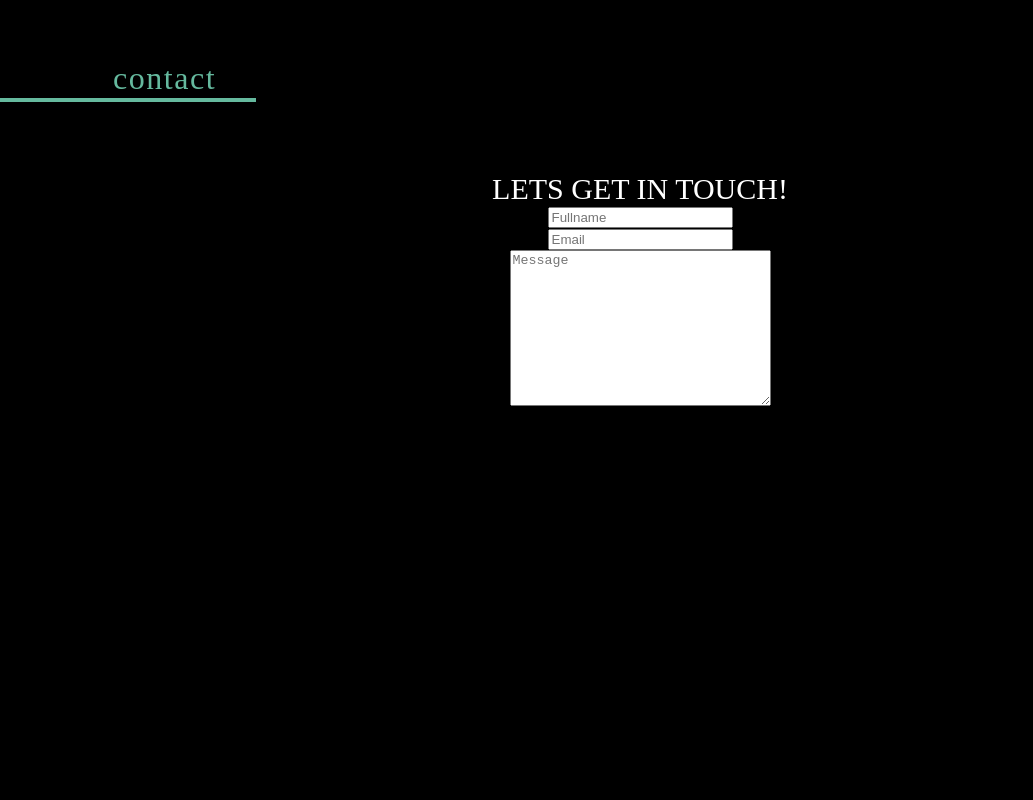
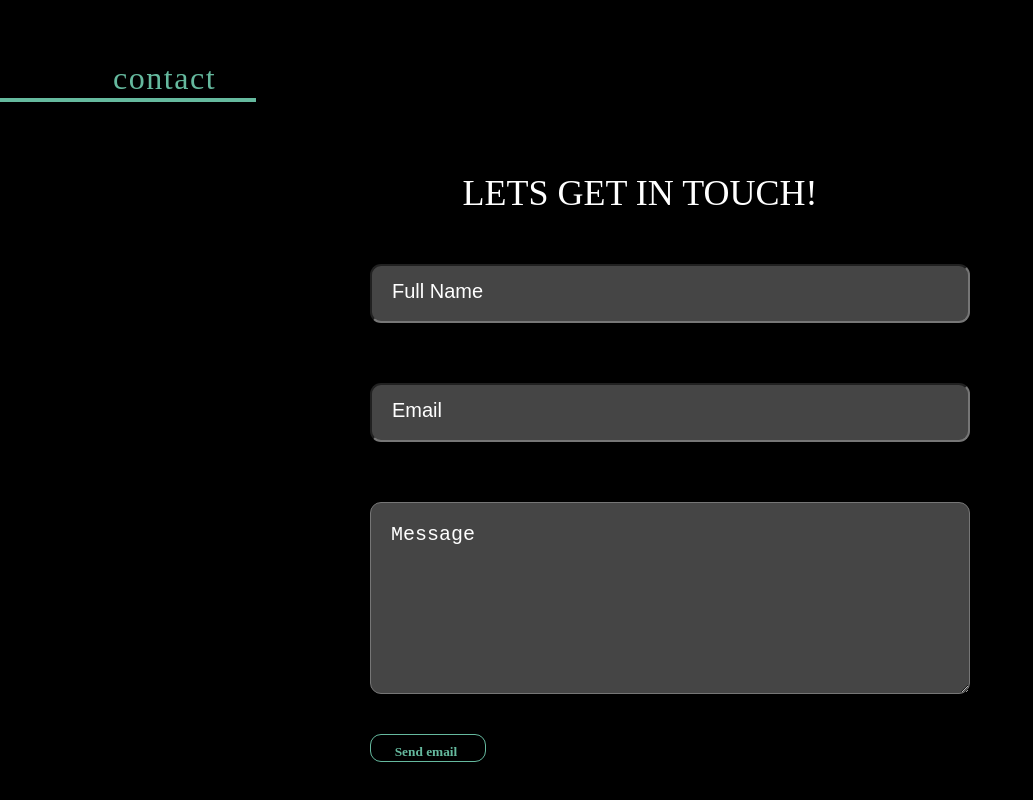
Before and after one commit to Elvedin123/my-website, a React (Create React App) app in the folder client/: page / in a window 1280 px wide. Shown: the part 4720-5520 px from the top of the page, without its empty margins (0-1033 px from the left). Built offline with nearby package versions, Linux system fonts and the light colour scheme.

Commit message:
finished form set up

```diff
--- a/client/src/components/Form/Form.jsx
+++ b/client/src/components/Form/Form.jsx
@@ -2,12 +2,16 @@ import formcss from './Form.module.css'
 
 export default function Form() {
   return (
-    <form action="">
-      <input type="text" placeholder='Fullname' />
-      <br />
-      <input type="text" placeholder='Email' />
-      <br />
-      <textarea name="" placeholder='Message' id="" cols="30" rows="10"></textarea>
-    </form>
+    <div>
+      <form className={formcss.form} action="">
+        <input className={formcss.input} type="text" placeholder='Full Name' />
+        <br />
+        <input className={formcss.input} type="text" placeholder='Email' />
+        <br />
+        <textarea className={formcss.input} name="" placeholder='Message' id="" cols="30" rows="10"></textarea>
+        <button className={formcss.button}><h4 className={formcss.buttontext}>Send email</h4></button>
+      </form>
+
+    </div>
   )
 }
--- a/client/src/components/Form/Form.module.css
+++ b/client/src/components/Form/Form.module.css
@@ -0,0 +1,37 @@
+.form{
+  display: flex;
+  flex-direction: column;
+  width: 50vw;
+  margin-top: 30px;
+  margin-left: 350px;
+}
+.input{
+background-color: #454545;
+margin: 20px;
+padding: 20px;
+border-radius: 11px;
+}
+::-webkit-input-placeholder { /* Chrome/Opera/Safari */
+  color: white;
+ font-size: 20px;
+}
+.button{
+  position: absolute;
+  width: 116px;
+  height: 28px;
+  padding: 8px 19px 1px 15px;
+  border-radius: 11px;
+  background-color: black;
+  border: solid 1px #65b99e;
+  margin-top: 490px;
+  margin-left: 20px;
+}
+.button-value{
+  font-family: FirstInLine;
+  color: #65b99e;
+}
+.buttontext{
+  font-family: FirstInLine;
+  color: #65b99e;
+  margin: 0;
+}
--- a/client/src/screens/Contact/Contact.module.css
+++ b/client/src/screens/Contact/Contact.module.css
@@ -30,6 +30,6 @@
 .formtitle{
   color: white;
   font-family: FirstInLine;
-  font-size: 30px;
+  font-size: 36px;
   margin-top: 70px;
 }
```
